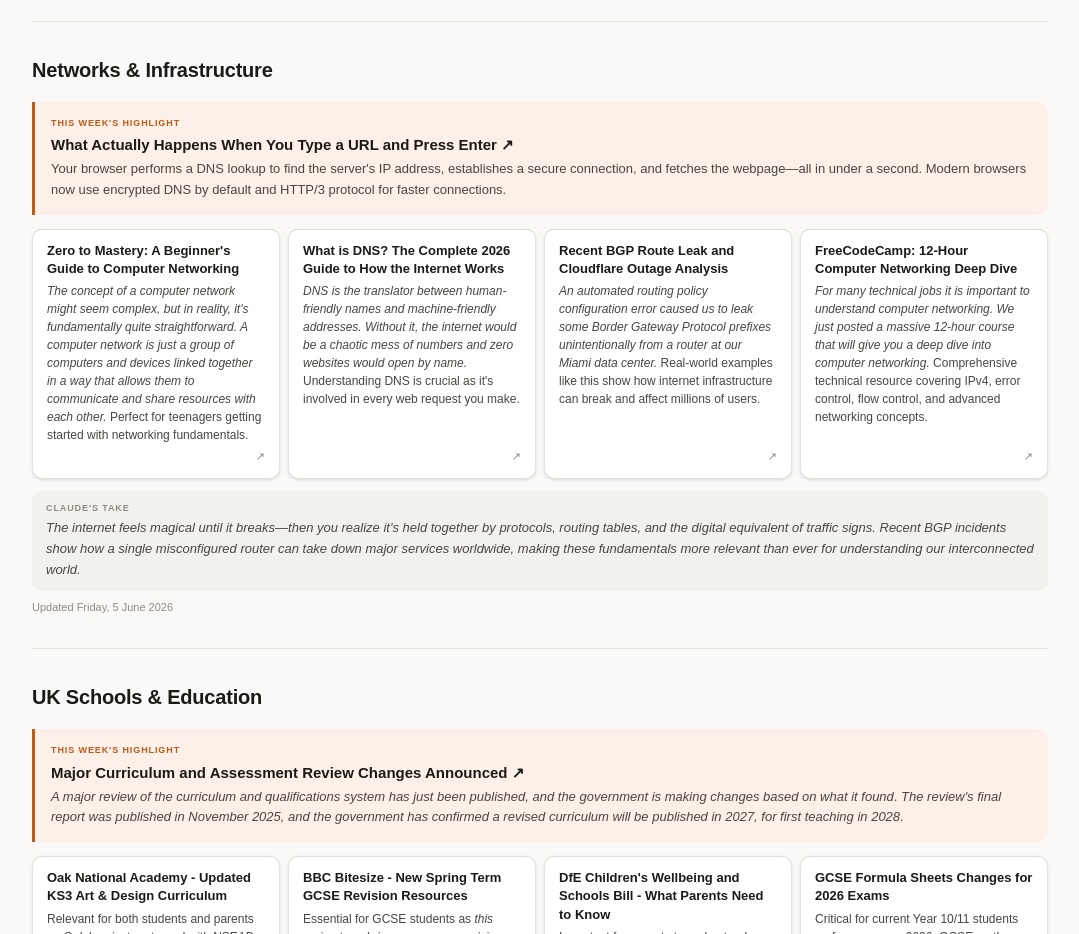
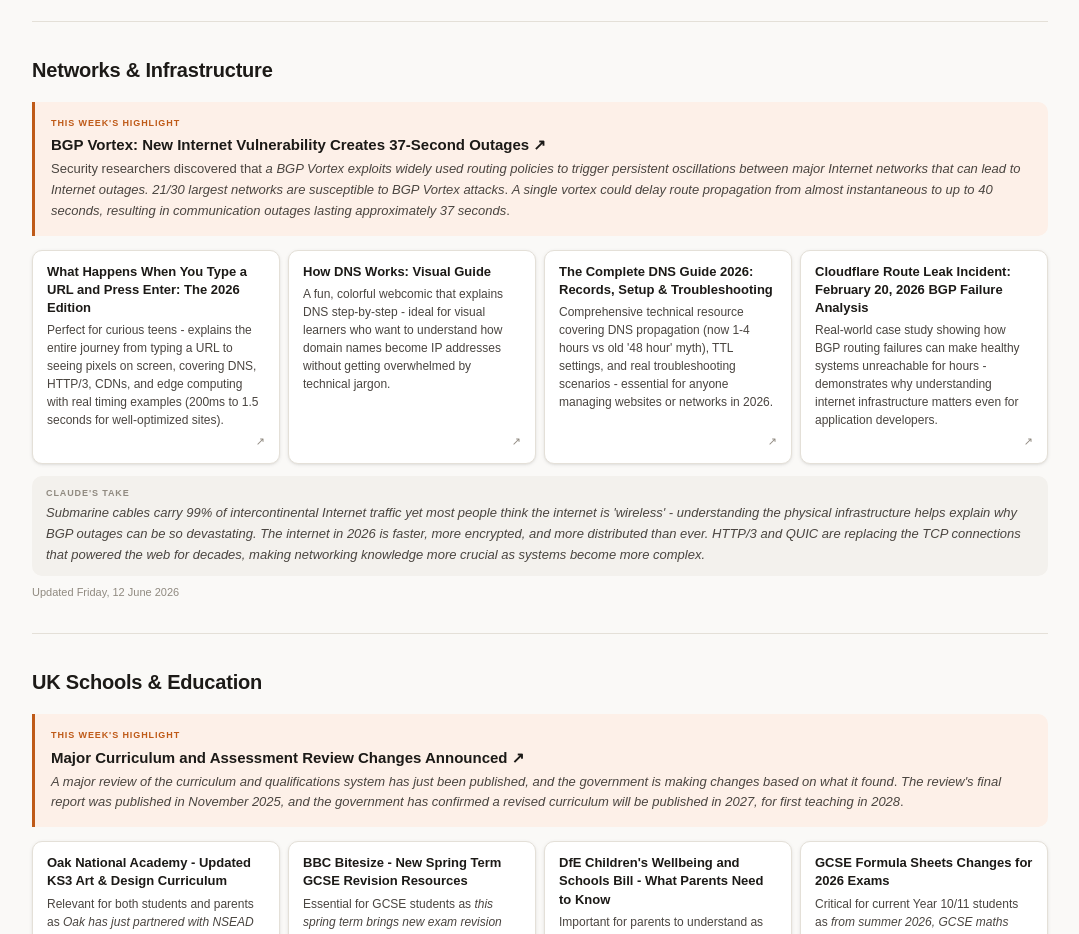
Before and after one commit to funfairlabs-incubator/learning-monkey-switch, a plain HTML site: page index.html in a window 1280 px wide. Shown: the part 4820-5754 px from the top of the page, without its empty margins (100-1179 px from the left). Drawn offline with Linux system fonts and the light colour scheme.

Commit message:
deploy: ec0ee248dd89697e3e36cebf7b47fafdd95e40e9

```diff
--- a/index.html
+++ b/index.html
@@ -321,39 +321,39 @@
     <h2 class="topic-title">Networks & Infrastructure</h2>
     <div class="highlight-card">
       <span class="highlight-label">This week's highlight</span>
-      <a href="https://zaina-hala.medium.com/what-actually-happens-when-you-type-a-url-and-press-enter-the-2026-edition-35af25884483" target="_blank" rel="noopener noreferrer" class="highlight-link">
-        What Actually Happens When You Type a URL and Press Enter ↗
+      <a href="https://pulse.internetsociety.org/en/blog/2026/01/bgp-vortex-internet-routing-vortices-create-outages-by-preventing-convergence/" target="_blank" rel="noopener noreferrer" class="highlight-link">
+        BGP Vortex: New Internet Vulnerability Creates 37-Second Outages ↗
       </a>
-      <p class="highlight-summary">Your browser performs a DNS lookup to find the server's IP address, establishes a secure connection, and fetches the webpage—all in under a second. Modern browsers now use encrypted DNS by default and HTTP/3 protocol for faster connections.</p>
+      <p class="highlight-summary">Security researchers discovered that <cite index="11-2,11-3">a BGP Vortex exploits widely used routing policies to trigger persistent oscillations between major Internet networks that can lead to Internet outages. 21/30 largest networks are susceptible to BGP Vortex attacks</cite>. <cite index="11-14">A single vortex could delay route propagation from almost instantaneous to up to 40 seconds, resulting in communication outages lasting approximately 37 seconds</cite>.</p>
     </div>
     <div class="resources-grid">
 
-    <a href="https://zerotomastery.io/blog/introduction-to-networking/" target="_blank" rel="noopener noreferrer" class="resource-card">
-      <span class="resource-title">Zero to Mastery: A Beginner's Guide to Computer Networking</span>
-      <span class="resource-why"><cite index="4-19,4-20">The concept of a computer network might seem complex, but in reality, it's fundamentally quite straightforward. A computer network is just a group of computers and devices linked together in a way that allows them to communicate and share resources with each other.</cite> Perfect for teenagers getting started with networking fundamentals.</span>
+    <a href="https://zaina-hala.medium.com/what-actually-happens-when-you-type-a-url-and-press-enter-the-2026-edition-35af25884483" target="_blank" rel="noopener noreferrer" class="resource-card">
+      <span class="resource-title">What Happens When You Type a URL and Press Enter: The 2026 Edition</span>
+      <span class="resource-why">Perfect for curious teens - explains the entire journey from typing a URL to seeing pixels on screen, covering DNS, HTTP/3, CDNs, and edge computing with real timing examples (200ms to 1.5 seconds for well-optimized sites).</span>
       <span class="resource-link-icon">↗</span>
     </a>
-    <a href="https://blog.webhostmost.com/what-is-dns/" target="_blank" rel="noopener noreferrer" class="resource-card">
-      <span class="resource-title">What is DNS? The Complete 2026 Guide to How the Internet Works</span>
-      <span class="resource-why"><cite index="11-28,11-29">DNS is the translator between human-friendly names and machine-friendly addresses. Without it, the internet would be a chaotic mess of numbers and zero websites would open by name.</cite> Understanding DNS is crucial as it's involved in every web request you make.</span>
+    <a href="https://howdns.works/" target="_blank" rel="noopener noreferrer" class="resource-card">
+      <span class="resource-title">How DNS Works: Visual Guide</span>
+      <span class="resource-why">A fun, colorful webcomic that explains DNS step-by-step - ideal for visual learners who want to understand how domain names become IP addresses without getting overwhelmed by technical jargon.</span>
       <span class="resource-link-icon">↗</span>
     </a>
-    <a href="https://blog.cloudflare.com/route-leak-incident-january-22-2026/" target="_blank" rel="noopener noreferrer" class="resource-card">
-      <span class="resource-title">Recent BGP Route Leak and Cloudflare Outage Analysis</span>
-      <span class="resource-why"><cite index="23-2,23-3">An automated routing policy configuration error caused us to leak some Border Gateway Protocol prefixes unintentionally from a router at our Miami data center.</cite> Real-world examples like this show how internet infrastructure can break and affect millions of users.</span>
+    <a href="https://skynethosting.net/blog/complete-dns-guide/" target="_blank" rel="noopener noreferrer" class="resource-card">
+      <span class="resource-title">The Complete DNS Guide 2026: Records, Setup & Troubleshooting</span>
+      <span class="resource-why">Comprehensive technical resource covering DNS propagation (now 1-4 hours vs old '48 hour' myth), TTL settings, and real troubleshooting scenarios - essential for anyone managing websites or networks in 2026.</span>
       <span class="resource-link-icon">↗</span>
     </a>
-    <a href="https://www.freecodecamp.org/news/computer-networking-fundamentals/" target="_blank" rel="noopener noreferrer" class="resource-card">
-      <span class="resource-title">FreeCodeCamp: 12-Hour Computer Networking Deep Dive</span>
-      <span class="resource-why"><cite index="10-4,10-5">For many technical jobs it is important to understand computer networking. We just posted a massive 12-hour course that will give you a deep dive into computer networking.</cite> Comprehensive technical resource covering IPv4, error control, flow control, and advanced networking concepts.</span>
+    <a href="https://www.manageengine.com/it-operations-management/cxo-focus/insights/cloudflare-outage.html" target="_blank" rel="noopener noreferrer" class="resource-card">
+      <span class="resource-title">Cloudflare Route Leak Incident: February 20, 2026 BGP Failure Analysis</span>
+      <span class="resource-why">Real-world case study showing how BGP routing failures can make healthy systems unreachable for hours - demonstrates why understanding internet infrastructure matters even for application developers.</span>
       <span class="resource-link-icon">↗</span>
     </a>
     </div>
     <div class="claude-take">
       <span class="take-label">Claude's take</span>
-      <p>The internet feels magical until it breaks—then you realize it's held together by protocols, routing tables, and the digital equivalent of traffic signs. Recent BGP incidents show how a single misconfigured router can take down major services worldwide, making these fundamentals more relevant than ever for understanding our interconnected world.</p>
+      <p><cite index="2-18,2-21">Submarine cables carry 99% of intercontinental Internet traffic</cite> yet most people think the internet is 'wireless' - understanding the physical infrastructure helps explain why BGP outages can be so devastating. <cite index="32-40,32-41">The internet in 2026 is faster, more encrypted, and more distributed than ever. HTTP/3 and QUIC are replacing the TCP connections that powered the web for decades</cite>, making networking knowledge more crucial as systems become more complex.</p>
     </div>
-    <div class="section-meta">Updated Friday, 5 June 2026</div>
+    <div class="section-meta">Updated Friday, 12 June 2026</div>
   </section>
 
   <section class="topic-section">
```
